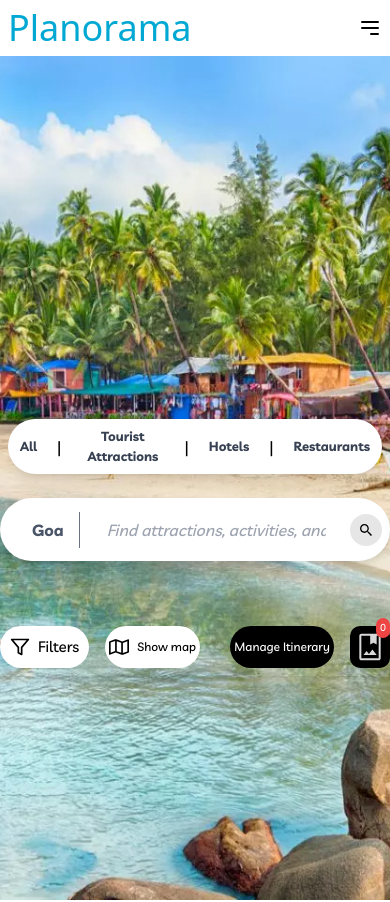
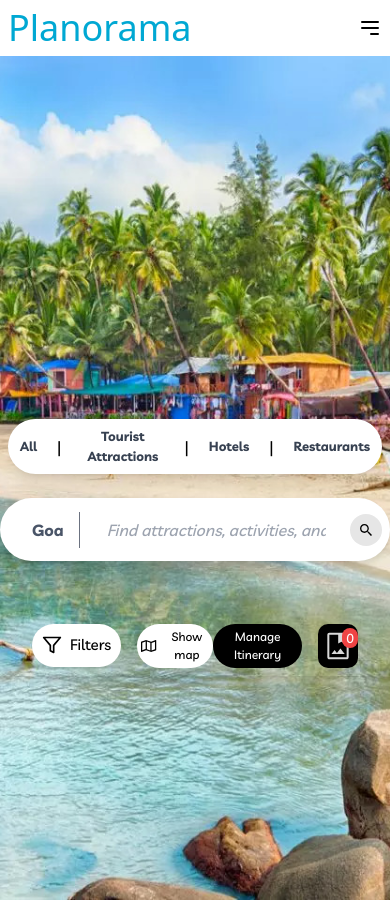
Before and after one commit to Mansherius/travel-planner-zool, a Next.js app in the folder travel-planner/: page /plan in a window 390 px wide. Shown: the top 902 px of the page. Built offline with nearby package versions, Linux system fonts and the light colour scheme; a web font is replaced by a local one.

Commit message:
Most of it done

```diff
--- a/travel-planner/src/components/second.page/buttons/buttons.module.css
+++ b/travel-planner/src/components/second.page/buttons/buttons.module.css
@@ -1,6 +1,6 @@
 /* buttons.module.css */
 .buttons {
-    @apply fixed absolute bottom-56 left-0 right-0 bg-transparent;
+    @apply  absolute bottom-56 left-0 right-0 bg-transparent px-8;
     box-shadow: 0 2px 4px rgba(0, 0, 0, 0.1);
   }
   .buttonsContainer {
@@ -41,10 +41,11 @@
     border-radius: 10px;
     background-color: black;
     padding: 10px;
+    position: relative;
 
   }
   .badge {
-    @apply absolute top-0 right-40  bg-red-500 text-white rounded-full px-2 py-1 text-sm;
+    @apply  absolute -top-5 -right-5  bg-red-500 text-white rounded-full px-2 py-1 text-sm;
   }
   .buttons4:hover{
     background-color:orangered;
@@ -101,3 +102,20 @@
       font-size: x-small;
     }
   }
+  @media (max-width:1457px){
+    .badge{
+      @apply right-16;
+    }
+  }
+  @media (max-width:1024px){
+    .badge{
+      @apply right-0 px-1 py-0 top-1;
+      font-size: small;
+    }
+  }
+
+  @media (min-width:1458px) and (max-width:1600){
+    .badge{
+     margin-right:2px  ;
+    }
+  }
--- a/travel-planner/src/components/second.page/buttons/buttons.tsx
+++ b/travel-planner/src/components/second.page/buttons/buttons.tsx
@@ -5,10 +5,10 @@ import { FaRegMap } from "react-icons/fa";
 
 interface ButtonsProps {
   onSortChange: (order: string) => void;
-  cartCount:any;
+  cartCount: any;
 }
 
-const Buttons: React.FC<ButtonsProps> = ({ onSortChange,cartCount }) => {
+const Buttons: React.FC<ButtonsProps> = ({ onSortChange, cartCount }) => {
   const [showDropdown, setShowDropdown] = useState(false);
 
   const handleFilterClick = () => {
@@ -53,7 +53,7 @@ const Buttons: React.FC<ButtonsProps> = ({ onSortChange,cartCount }) => {
         </div>
         <div className={styles.buttonsRight}>
           <button className={styles.buttons3}>Manage Itinerary</button>
-          <button className={styles.buttons4} >
+          <button className={styles.buttons4}>
             <span className={styles.badge}>{cartCount}</span>
             <svg
               xmlns="http://www.w3.org/2000/svg"
--- a/travel-planner/src/components/second.page/card/card.tsx
+++ b/travel-planner/src/components/second.page/card/card.tsx
@@ -62,8 +62,9 @@ const Card = ({ cardData, onClick, onClose, isSelected, onAdd }: any) => {
           <div className='text-xl'>{rating} <FaStar size={20} className='ml-1 mt-1'/></div>
         </div>
         {isSelected && (
-          <div className={styles.cardDescription}>
+          <div className={styles.cardDescription} >
             <p>{description}</p>
+
           </div>
         )}
       </div>
```
Also changed, not shown: travel-planner/src/components/second.page/card/cards.module.css (line endings or trailing spaces).
